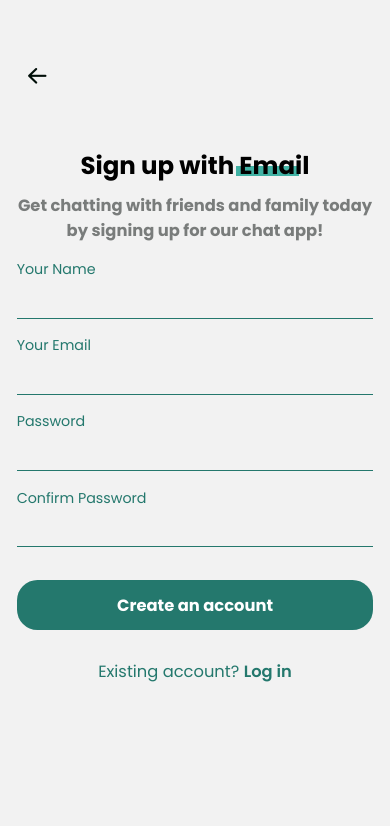
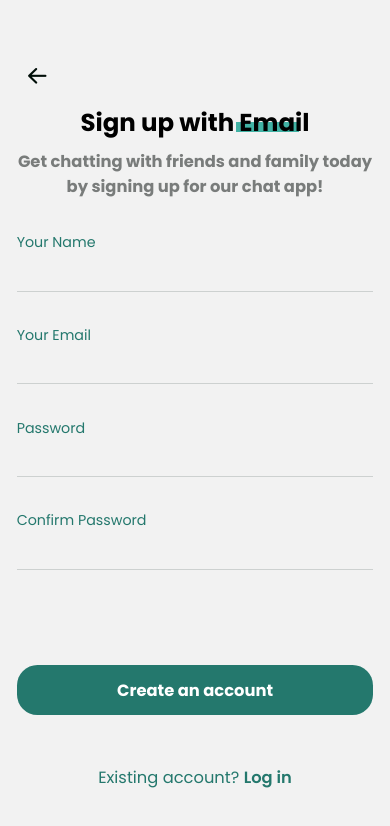
Before and after one commit to PhilaNgcamu/chat-app, a React Native app: screen /UserSignup in a window 390 px wide. Shown: the top 826 px of the page. Built offline with nearby package versions, Linux system fonts and the light colour scheme; no server answers.

Commit message:
Improved styling

```diff
--- a/components/onboarding/UserSignup.js
+++ b/components/onboarding/UserSignup.js
@@ -131,7 +131,7 @@ const UserSignup = ({ navigation }) => {
             secureTextEntry
           />
         </View>
-
+        <View style={styles.buttonContainer}>
           <TouchableOpacity style={styles.button} onPress={handleSignup}>
             <Text style={styles.buttonText}>Create an account</Text>
           </TouchableOpacity>
@@ -144,6 +144,7 @@ const UserSignup = ({ navigation }) => {
               Existing account? <Text style={styles.loginText}>Log in</Text>
             </Text>
           </TouchableOpacity>
+        </View>
       </View>
     </View>
   );
@@ -201,6 +202,7 @@ const styles = StyleSheet.create({
     marginBottom: verticalScale(16),
   },
   inputContainer: {
+    marginTop: verticalScale(16),
     marginBottom: verticalScale(16),
   },
   label: {
@@ -211,10 +213,14 @@ const styles = StyleSheet.create({
   },
   input: {
     borderBottomWidth: 1,
-    borderBottomColor: "#24786D",
+    borderBottomColor: "#CDD1D0",
     paddingBottom: verticalScale(8),
     fontFamily: "Poppins-Regular",
     fontSize: moderateScale(16),
+  },
+  buttonContainer: {
+    position: "relative",
+    top: verticalScale(60),
   },
   buttonText: {
     fontFamily: "Poppins-Bold",
@@ -238,6 +244,7 @@ const styles = StyleSheet.create({
     marginTop: verticalScale(16),
   },
   loginButtonText: {
+    marginTop: verticalScale(20),
     fontFamily: "Poppins-Regular",
     fontSize: moderateScale(16),
     textAlign: "center",
```
Lines whose indentation alone changed are shown as unchanged.
